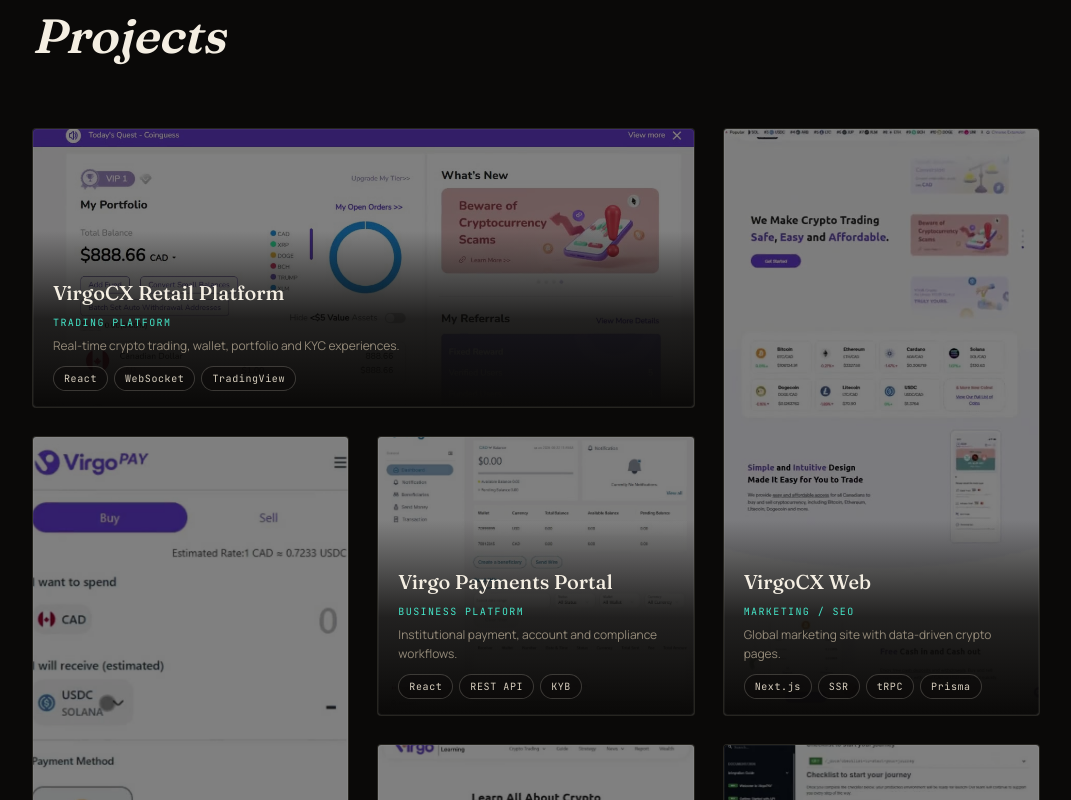
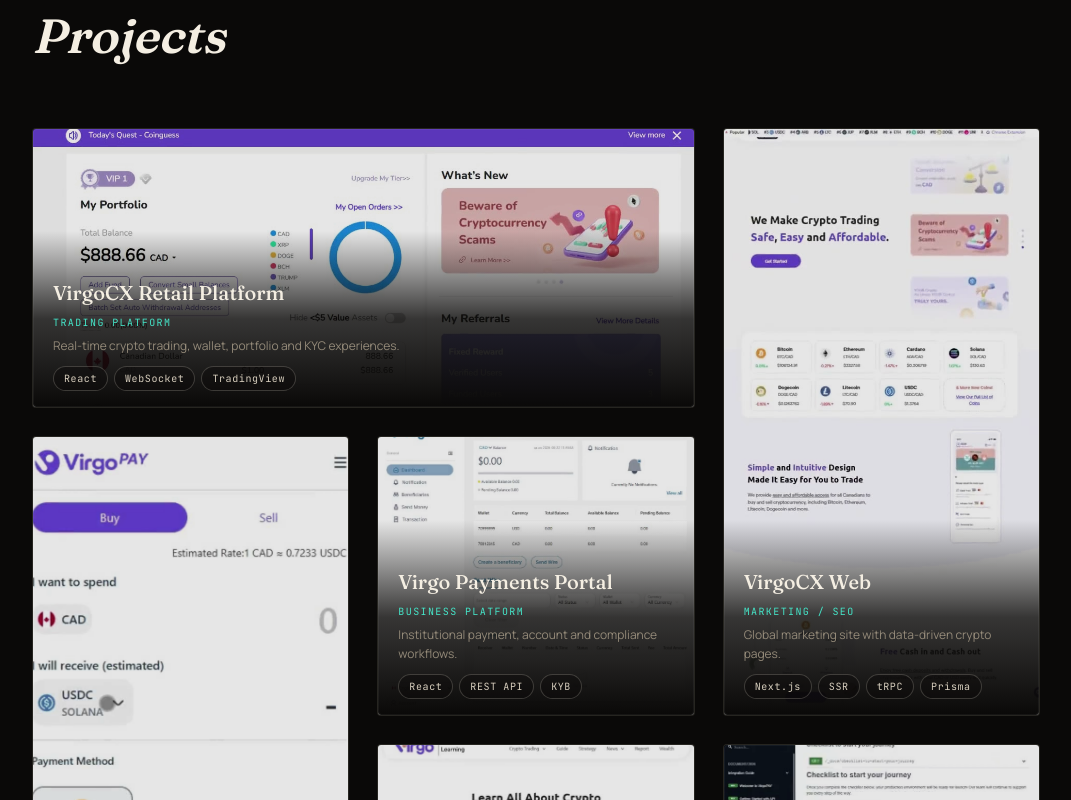
Before and after one commit to scottascott/scottascott.github.io, a Next.js app: page / in a window 1280 px wide. Shown: the part 2480-3280 px from the top of the page, without its empty margins (104-1175 px from the left). Built offline with nearby package versions, Linux system fonts and the light colour scheme.

Commit message:
style tweaks

```diff
--- a/src/components/BentoProjectCard.tsx
+++ b/src/components/BentoProjectCard.tsx
@@ -62,7 +62,7 @@
             alt=""
             fill
             sizes="(min-width: 1024px) 40vw, 100vw"
-            className="object-cover transition-transform duration-500 ease-out group-hover:scale-105 brightness-50 saturate-[0.85]"
+            className="object-cover transition-transform duration-500 ease-out group-hover:scale-105 brightness-90 saturate-[0.85]"
           />
         )}
       </div>
@@ -72,8 +72,8 @@
         </h3>
         <div
           className={`mt-2 max-h-40 translate-y-0 overflow-hidden opacity-100 transition-all duration-500 ease-out ${playing
-              ? "lg:mt-0 lg:max-h-0 lg:translate-y-2 lg:opacity-0"
-              : "lg:mt-2 lg:max-h-40 lg:translate-y-0 lg:opacity-100"
+            ? "lg:mt-0 lg:max-h-0 lg:translate-y-2 lg:opacity-0"
+            : "lg:mt-2 lg:max-h-40 lg:translate-y-0 lg:opacity-100"
             }`}
         >
           <p className="mb-1.5 font-mono text-[10px] tracking-[0.14em] text-cyan uppercase">
```
